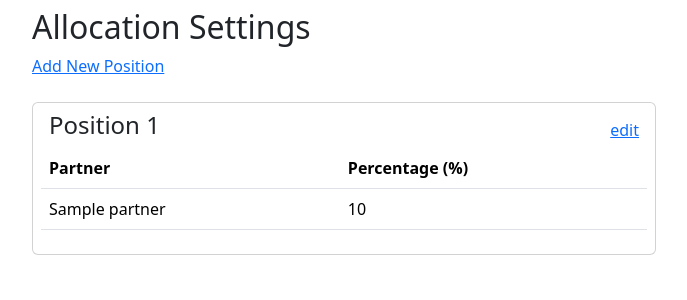
After one commit to mozilla-services/consvc-shepherd, a Django app: page /allocation/ in a window 1280 px wide. The commit adds this page. Shown: the top 300 px of the page, without its empty margins (296-983 px from the left). Run offline with Django 4.2, Linux system fonts and the light colour scheme; tables that the repository leaves empty hold one stand-in row (values such as "Sample post"); data that the repository does not hold is empty.

Commit message:
[DISCO-2326] Minimal UI for Allocation Share of Voice

```diff
--- a/consvc_shepherd/models.py
+++ b/consvc_shepherd/models.py
@@ -26,3 +26,18 @@ class SettingsSnapshot(models.Model):
 
     def save(self, *args, **kwargs):
         return super(SettingsSnapshot, self).save(*args, **kwargs)
+
+
+class AllocationSetting(models.Model):
+    position = models.IntegerField(unique=True)
+
+    def __str__(self):
+        return f"Allocation Position : {self.position}"
+
+
+class PartnerAllocation(models.Model):
+    allocationPosition = models.ForeignKey(
+        AllocationSetting, on_delete=models.CASCADE, related_name="partner_allocations"
+    )
+    partner = models.ForeignKey(Partner, on_delete=models.SET_NULL, null=True)
+    percentage = models.IntegerField()
--- a/consvc_shepherd/urls.py
+++ b/consvc_shepherd/urls.py
@@ -16,9 +16,15 @@ Including another URLconf
 from django.contrib import admin
 from django.urls import path
 
-from consvc_shepherd.views import TableOverview
+from consvc_shepherd.models import AllocationSetting
+from consvc_shepherd.views import AllocationSettingList, TableOverview
 
 urlpatterns = [
     path("admin/", admin.site.urls),
+    path(
+        "allocation/",
+        AllocationSettingList.as_view(model=AllocationSetting),
+        name="list_allocation",
+    ),
     path("", TableOverview.as_view()),
 ]
--- a/consvc_shepherd/views.py
+++ b/consvc_shepherd/views.py
@@ -1,10 +1,10 @@
 from typing import Any
 
 from django.shortcuts import render
-from django.views.generic import TemplateView
+from django.views.generic import ListView, TemplateView
 
 from consvc_shepherd.forms import SnapshotCompareForm
-from consvc_shepherd.models import SettingsSnapshot
+from consvc_shepherd.models import AllocationSetting, SettingsSnapshot
 
 
 class TableOverview(TemplateView):
@@ -25,3 +25,15 @@ class TableOverview(TemplateView):
         else:
             context["errors"] = form.errors
             return render(request, self.template_name, context=context)
+
+
+class AllocationSettingList(ListView):
+    model = AllocationSetting
+    template_name = "allocation/allocation_list.html"
+
+    def get_context_data(self, **kwargs: Any) -> dict[str, Any]:
+        context = super().get_context_data(**kwargs)
+        context["allocation_settings"] = AllocationSetting.objects.all().order_by(
+            "position"
+        )
+        return context
--- a/schema/test_schema.py
+++ b/schema/test_schema.py
@@ -1,9 +1,11 @@
+import json
 from unittest import TestCase
+
 import pytest
 from jsonschema import validate
-import json
 
-from contile.models import Partner, Advertiser, AdvertiserUrl
+from contile.models import Advertiser, AdvertiserUrl, Partner
+
 
 @pytest.mark.django_db
 class JSONSchema(TestCase):
--- a/scripts/recover.py
+++ b/scripts/recover.py
@@ -1,9 +1,10 @@
 import json
 import sys
+
 from selenium import webdriver
+from selenium.webdriver.common.by import By
 from selenium.webdriver.firefox.options import Options
 from selenium.webdriver.support.select import Select
-from selenium.webdriver.common.by import By
 
 
 def fill_text_field_by_id(element_id, value, driver):
--- /dev/null
+++ b/templates/allocation/allocation_list.html
@@ -0,0 +1,35 @@
+{% extends "base.html" %}
+
+
+{% block content %}
+    <div class="p-2 w-50 mx-auto">
+        <h2>Allocation Settings</h2>
+        <a class="mb-4" href="/admin/consvc_shepherd/allocationsetting/add/">Add New Position</a>
+        {% for a_s in allocation_settings %}
+            <div class="card p-2 mt-4 ">
+                <div class="px-2 d-flex justify-content-between align-items-center">
+                    <h4> Position {{ a_s.position }}</h4>
+                    <a href="/admin/consvc_shepherd/allocationsetting/{{ a_s.id }}/change/">edit</a>
+                </div>
+                <table class="table ">
+                    <thead class="text-secondary">
+                    <th>Partner</th>
+                    <th>Percentage (%)</th>
+                    </thead>
+                    <tbody>
+                    {% for p_a in a_s.partner_allocations.all %}
+                        <tr>
+                            <td>
+                                {{ p_a.partner }}
+                            </td>
+                            <td>
+                                {{ p_a.percentage }}
+                            </td>
+                        </tr>
+                    {% endfor %}
+                    </tbody>
+                </table>
+            </div>
+        {% endfor %}
+    </div>
+{% endblock content %}
--- /dev/null
+++ b/templates/base.html
@@ -0,0 +1,13 @@
+<!DOCTYPE html>
+<html lang="en">
+<head>
+    <meta charset="UTF-8"/>
+    <link href="https://cdn.jsdelivr.net/npm/bootstrap@5.3.0-alpha1/dist/css/bootstrap.min.css" rel="stylesheet"
+          integrity="sha384-GLhlTQ8iRABdZLl6O3oVMWSktQOp6b7In1Zl3/Jr59b6EGGoI1aFkw7cmDA6j6gD" crossorigin="anonymous">
+    <title>Shepherd</title>
+</head>
+  <body>
+     {% block content %}
+     {% endblock %}
+  </body>
+</html>
```
Also changed, not shown: consvc_shepherd/admin.py (+18 -1 lines), consvc_shepherd/forms.py (+11 -1 lines), templates/index.html (+3 -11 lines), consvc_shepherd/migrations/0005_allocationsetting_partnerallocation.py (added), 1 other file.
